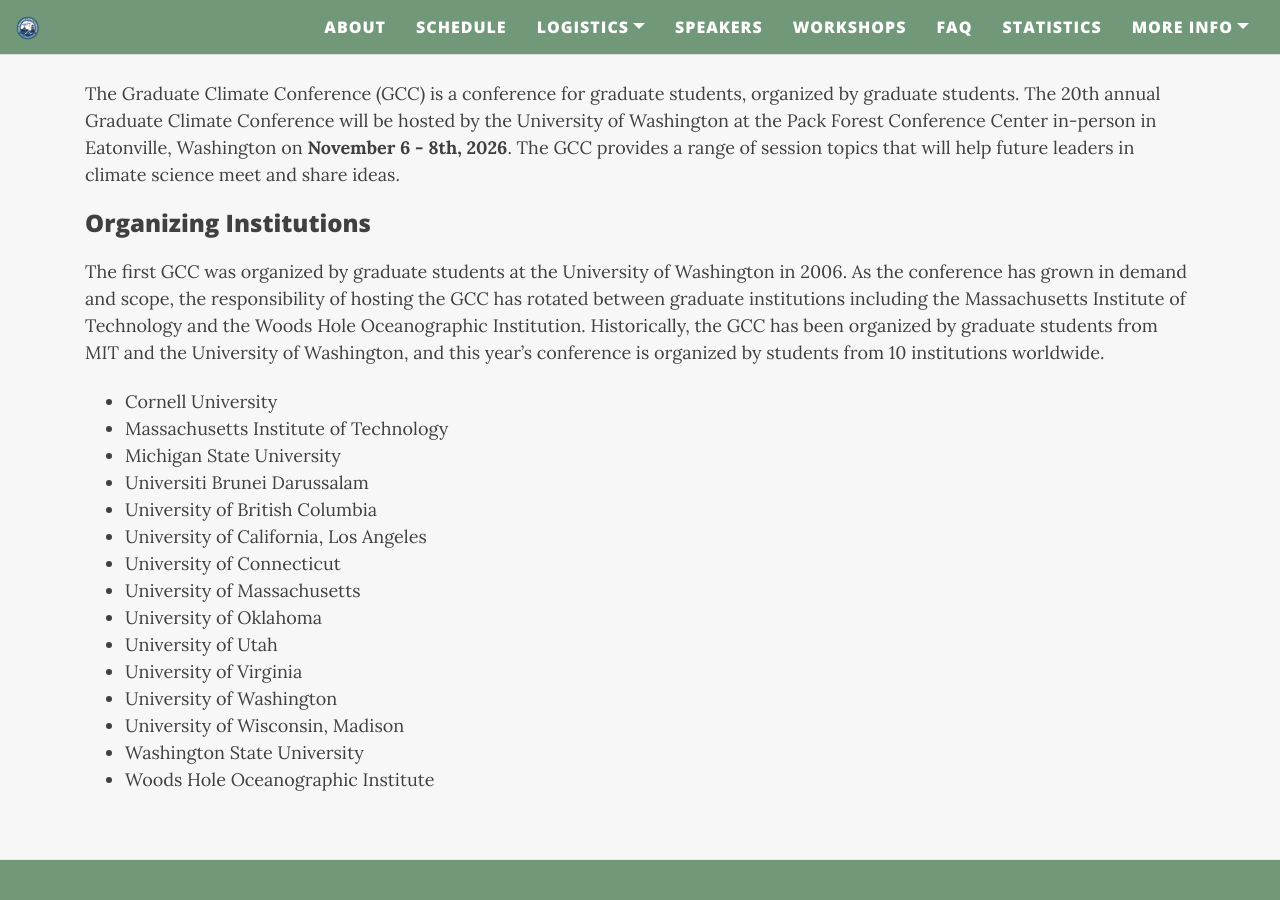
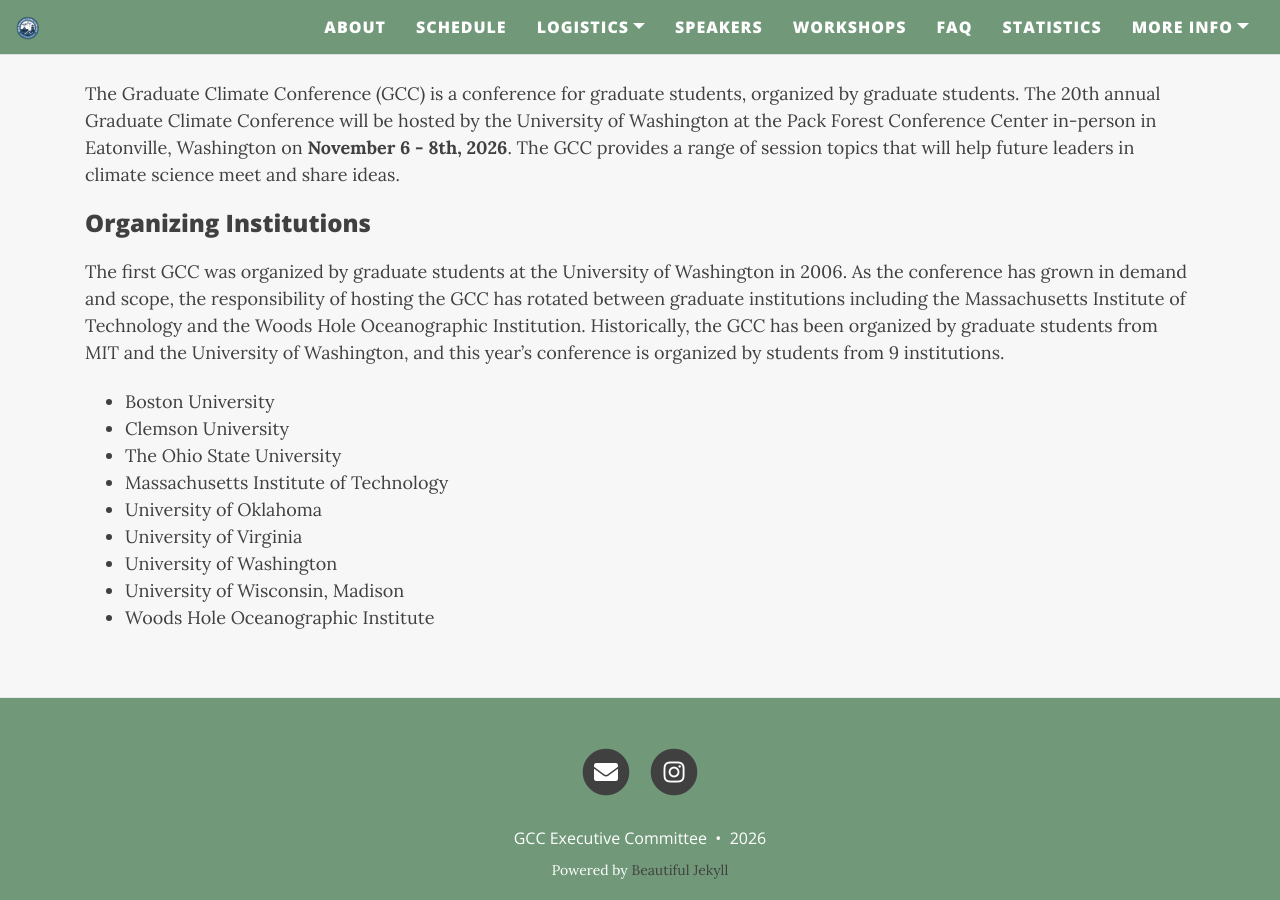
Before and after one commit to graduateclimateconference/GCC2026, a Jekyll site: the page built from about.md, in a window 1280 px wide and 900 px high, scrolled down 464 px. Built offline with Jekyll 4.4.1, drawn with Linux system fonts in a browser that asks for light colours; nearby versions of some CDN libraries.

Commit message:
about.md

```diff
--- a/about.md
+++ b/about.md
@@ -9,20 +9,14 @@ The Graduate Climate Conference (GCC) is a conference for graduate students, org
 
 ### Organizing Institutions
 
-The first GCC was organized by graduate students at the University of Washington in 2006. As the conference has grown in demand and scope, the responsibility of hosting the GCC has rotated between graduate institutions including the Massachusetts Institute of Technology and the Woods Hole Oceanographic Institution. Historically, the GCC has been organized by graduate students from MIT and the University of Washington, and this year’s conference is organized by students from 10 institutions worldwide.
+The first GCC was organized by graduate students at the University of Washington in 2006. As the conference has grown in demand and scope, the responsibility of hosting the GCC has rotated between graduate institutions including the Massachusetts Institute of Technology and the Woods Hole Oceanographic Institution. Historically, the GCC has been organized by graduate students from MIT and the University of Washington, and this year’s conference is organized by students from 9 institutions.
 
-- Cornell University
+- Boston University
+- Clemson University
+- The Ohio State University
 - Massachusetts Institute of Technology
-- Michigan State University
-- Universiti Brunei Darussalam
-- University of British Columbia
-- University of California, Los Angeles
-- University of Connecticut
-- University of Massachusetts
 - University of Oklahoma
-- University of Utah
 - University of Virginia
 - University of Washington
 - University of Wisconsin, Madison
-- Washington State University
 - Woods Hole Oceanographic Institute
```
